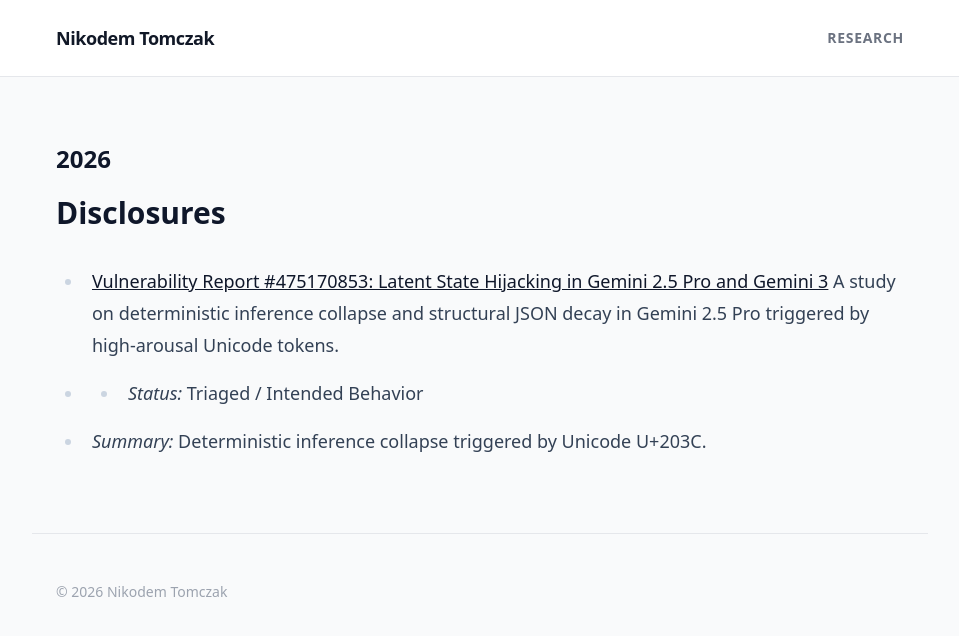
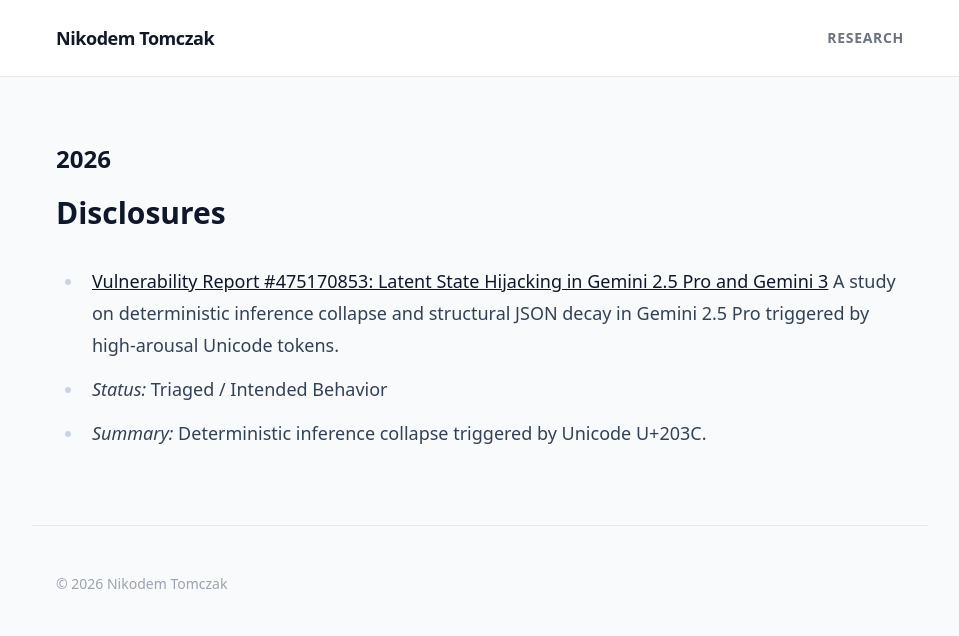
Before and after one commit to softmatsg/Notes-and-disclosures, a Jekyll site: the page built from index.md, in a window 1280 px wide. Shown: the top 636 px of the page, without its empty margins (160-1119 px from the left). Built offline with Jekyll 4.4.1, drawn with Linux system fonts in a browser that asks for light colours; nearby versions of some CDN libraries.

Commit message:
Fix formatting in vulnerability report section

```diff
--- a/index.md
+++ b/index.md
@@ -5,5 +5,5 @@ title: Home
 ### 2026
 ## Disclosures
 * **[Vulnerability Report #475170853: Latent State Hijacking in Gemini 2.5 Pro and Gemini 3](./gemini_mark_vulnerability.md)** A study on deterministic inference collapse and structural JSON decay in Gemini 2.5 Pro triggered by high-arousal Unicode tokens.
-* * *Status:* Triaged / Intended Behavior
+* *Status:* Triaged / Intended Behavior
 * *Summary:* Deterministic inference collapse triggered by Unicode U+203C.
```
